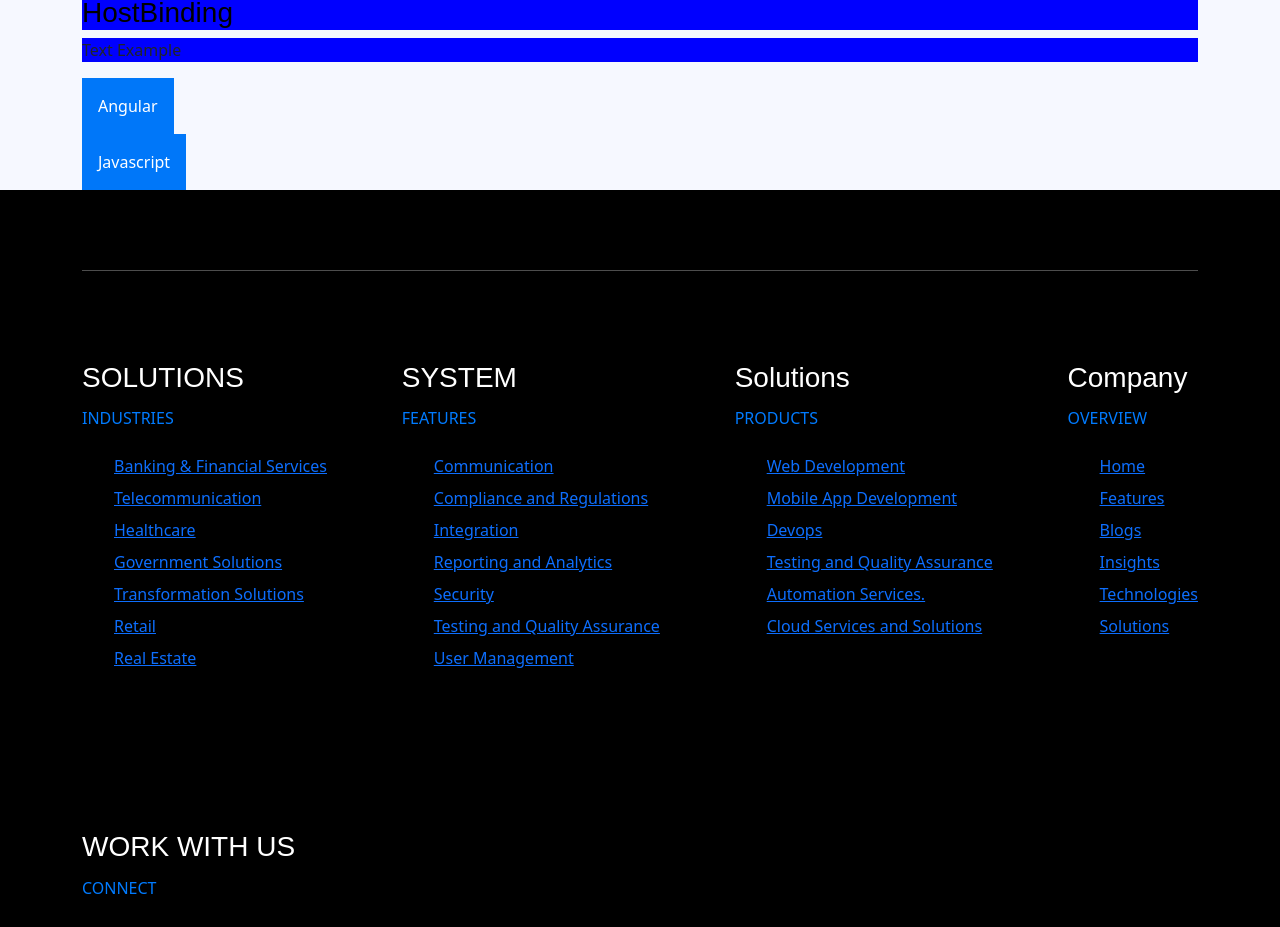
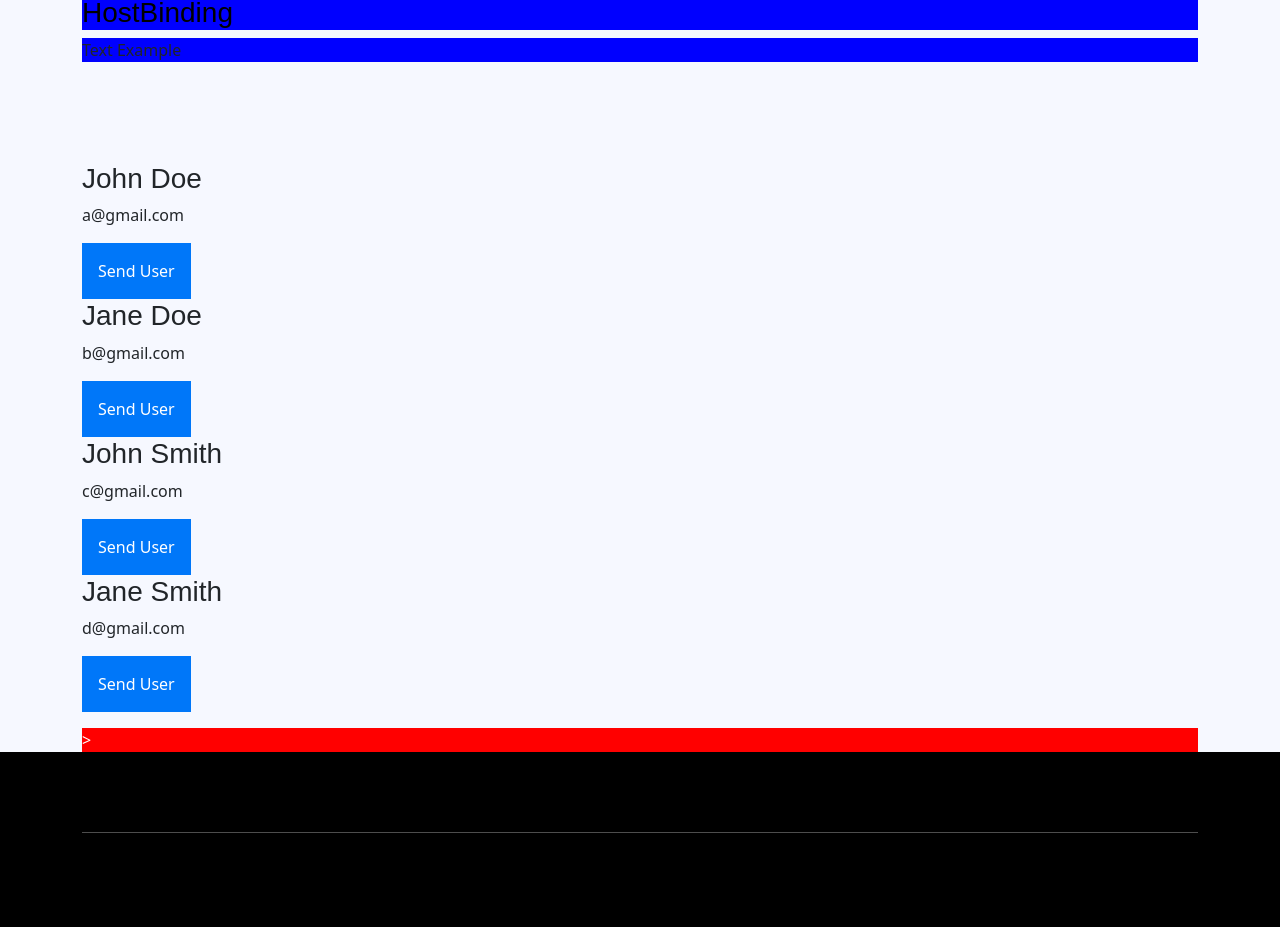
Before and after one commit to ahmedmahmoud321/Angular, an Angular app: page / in a window 1280 px wide. Shown: the part 2631-3558 px from the top of the page. Built offline with nearby package versions, Linux system fonts and the light colour scheme.

Commit message:
add dependency injection

```diff
--- a/src/app/anuglar/angular.component.ts
+++ b/src/app/anuglar/angular.component.ts
@@ -5,7 +5,6 @@ import {EnrollmentService} from "../services/enrollment.service";
   selector: 'app-anuglar',
   templateUrl: './angular.component.html',
   styleUrls: ['./angular.component.css'],
-  providers: [EnrollmentService]
 })
 export class AngularComponent {
 
--- a/src/app/app/app.component.html
+++ b/src/app/app/app.component.html
@@ -139,10 +139,17 @@
   <p type="text" [appBindingBetterHover]="{ bgColor: 'blue', hoverColor: 'red' }">Text Example</p>
   <!--       -->
 
-  <!--   Service    -->
+<!--  &lt;!&ndash;   Service    &ndash;&gt;-->
 
-  <app-anuglar></app-anuglar>
-  <app-javascript></app-javascript>
+<!--  <app-anuglar></app-anuglar>-->
+<!--  <app-javascript></app-javascript>-->
+
+<!--   Dependency Injection -->
+
+  <div style="margin-top: 100px"></div>
+
+  <app-sender></app-sender>
+  <app-receiver></app-receiver>
 </div>
 
 
--- a/src/app/app/app.component.ts
+++ b/src/app/app/app.component.ts
@@ -4,7 +4,8 @@ import {ViewChildComponent} from "../view-child/view-child.component";
 @Component({
   selector: 'app-root',
   templateUrl: './app.component.html',
-  styleUrls: ['./app.component.css']
+  styleUrls: ['./app.component.css'],
+
 })
 export class AppComponent implements AfterContentInit {
   title = 'my-app';
--- /dev/null
+++ b/src/app/receiver/receiver.component.html
@@ -0,0 +1,5 @@
+<div setBackgroundRed *ngIf="user != undefined">
+  <h3>{{ user.name }}</h3>
+  <p>{{ user.email }}</p>
+  >
+</div>
--- /dev/null
+++ b/src/app/receiver/receiver.component.ts
@@ -0,0 +1,23 @@
+import {Component} from '@angular/core';
+import {BridgeService} from "../services/bridge.service";
+import {User} from "../sender/sender";
+
+@Component({
+  selector: 'app-receiver',
+  templateUrl: './receiver.component.html',
+  styleUrls: ['./receiver.component.css'],
+})
+export class ReceiverComponent {
+
+  user: User = {}
+
+
+  constructor(private bridgeService: BridgeService) {
+    this.bridgeService.userEvent.subscribe((user) => {
+      console.log(user);
+      this.user = user;
+
+    });
+  }
+
+}
--- /dev/null
+++ b/src/app/sender/sender.component.html
@@ -0,0 +1,5 @@
+<div *ngFor="let user of users">
+  <h3>{{ user.name }}</h3>
+  <p>{{ user.email }}</p>
+  <button (click)="sendUser(user)">Send User</button>
+</div>
--- /dev/null
+++ b/src/app/sender/sender.component.ts
@@ -0,0 +1,23 @@
+import {Component} from '@angular/core';
+import {BridgeService} from "../services/bridge.service";
+import {User} from "./sender";
+
+@Component({
+  selector: 'app-sender',
+  templateUrl: './sender.component.html',
+  styleUrls: ['./sender.component.css'],
+})
+export class SenderComponent {
+
+  users = this.bridgeService.users;
+
+  constructor(private bridgeService: BridgeService) {
+
+  }
+
+
+  sendUser(user: User) {
+    this.bridgeService.sendUser(user);
+
+  }
+}
--- /dev/null
+++ b/src/app/sender/sender.ts
@@ -0,0 +1,4 @@
+export class User {
+  name?: string;
+  email?: string;
+}
--- /dev/null
+++ b/src/app/services/bridge.service.ts
@@ -0,0 +1,38 @@
+import {EventEmitter, Injectable} from '@angular/core';
+import {User} from "../sender/sender";
+
+@Injectable({
+  providedIn: 'root'
+})
+export class BridgeService {
+
+  constructor() {
+  }
+
+
+  users: User[] = [
+    {
+      name: 'John Doe',
+      email: 'a@gmail.com'
+    },
+    {
+      name: 'Jane Doe',
+      email: 'b@gmail.com'
+    },
+    {
+      name: 'John Smith',
+      email: 'c@gmail.com'
+    },
+    {
+      name: 'Jane Smith',
+      email: 'd@gmail.com'
+    }]
+
+  userEvent = new EventEmitter<User>();
+
+  sendUser(user: User) {
+    this.userEvent.emit(user);
+  }
+
+
+}
```
Also changed, not shown: src/app/app.module.ts (+25 -21 lines), src/app/receiver/receiver.component.css (added), src/app/sender/sender.component.css (added), 1 other file (tests, documents, lock files or other folders).
